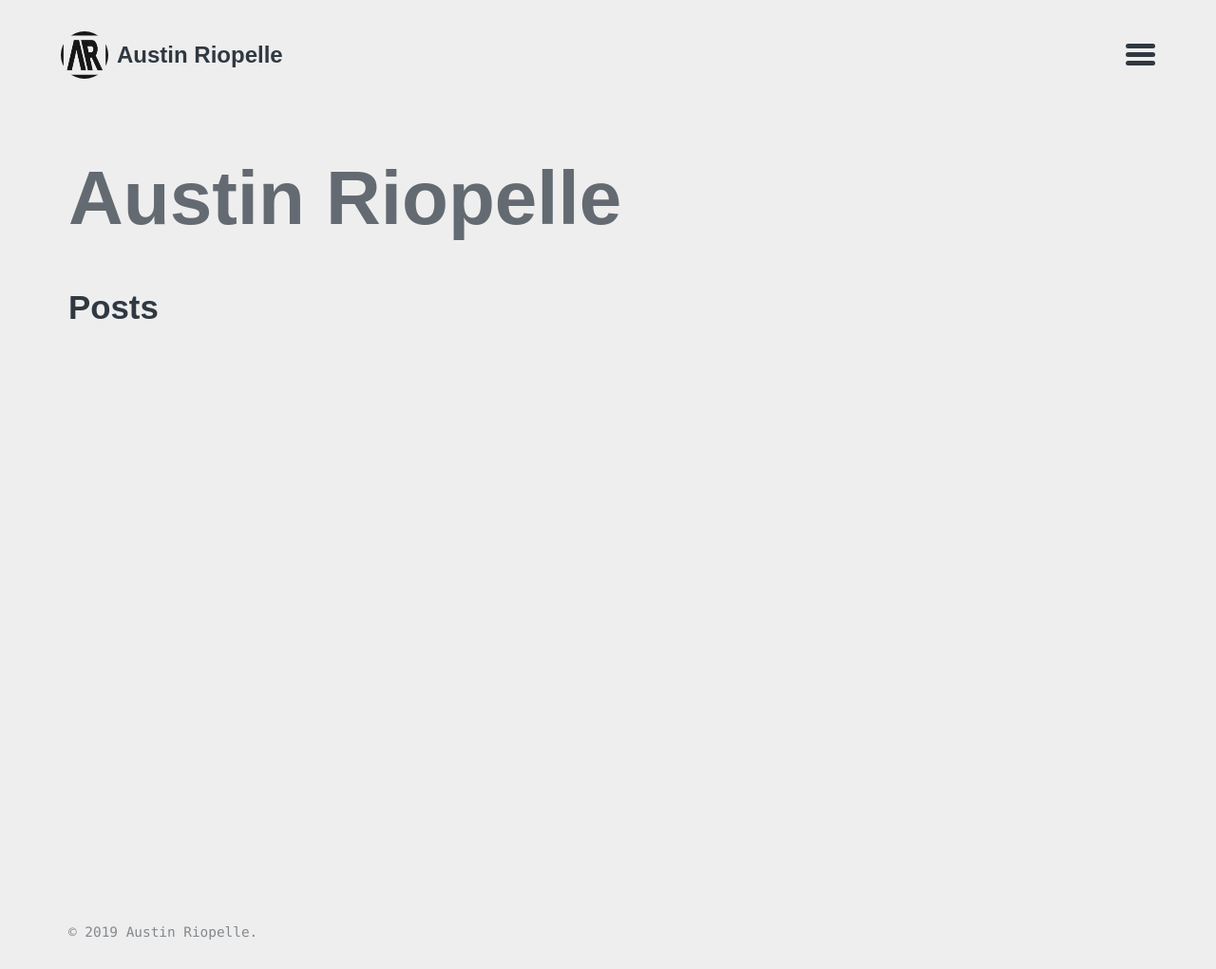
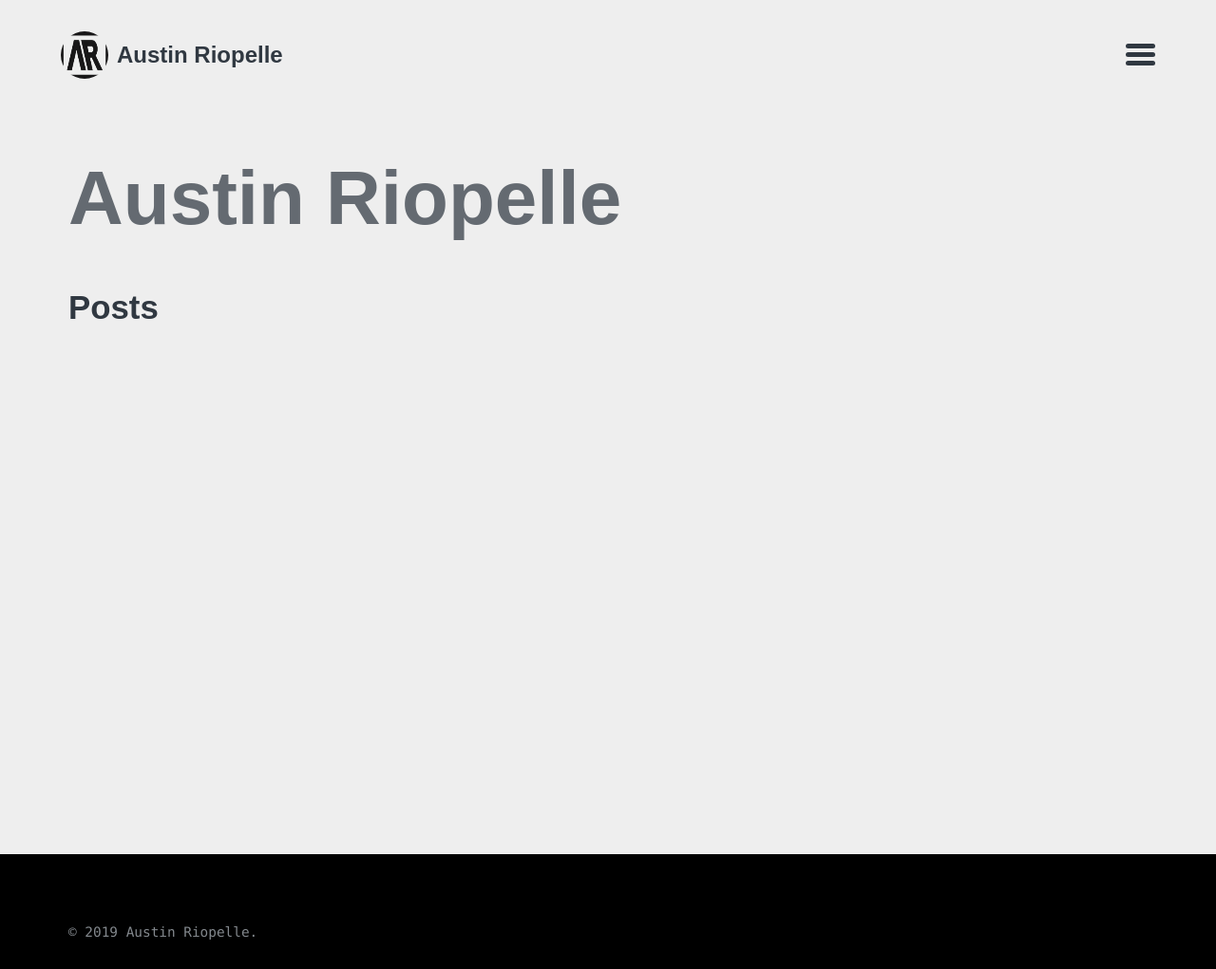
Before and after one commit to acerio98/acerio98.github.io, a Jekyll site: the page built from index.md, in a window 1280 px wide. Shown: the whole page at 95% size. Built offline with Jekyll 4.4.1, drawn with Linux system fonts in a browser that asks for light colours; some web fonts are replaced; the list of posts is cut into pages by our own code.

Commit message:
webfonts

```diff
--- a/assets/stylesheets/main.scss
+++ b/assets/stylesheets/main.scss
@@ -17,4 +17,7 @@
 
 @font-face {font-family: 'SupremaRegular';src: url('webfonts/3955FD_1_0.eot');src: url('webfonts/3955FD_1_0.eot?#iefix') format('embedded-opentype'),url('webfonts/3955FD_1_0.woff2') format('woff2'),url('webfonts/3955FD_1_0.woff') format('woff'),url('webfonts/3955FD_1_0.ttf') format('truetype');}
 
-body { font-family: SupremaBold; }
+body {
+  font-family: SupremaBold;
+  background-color: #000000;
+}
```
